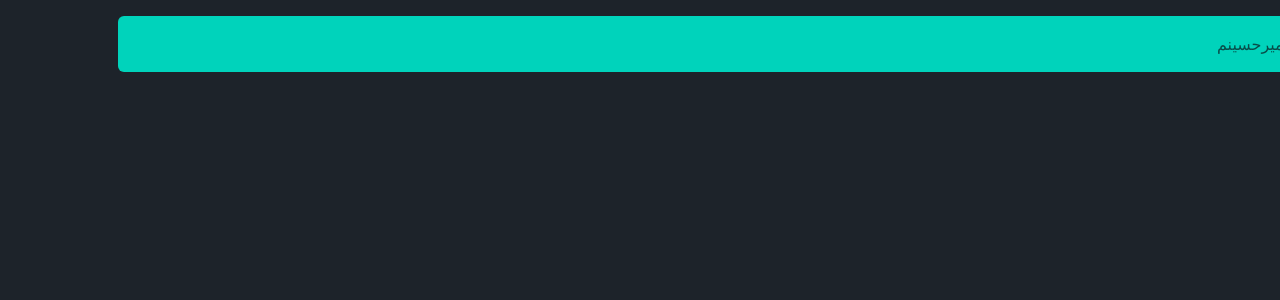
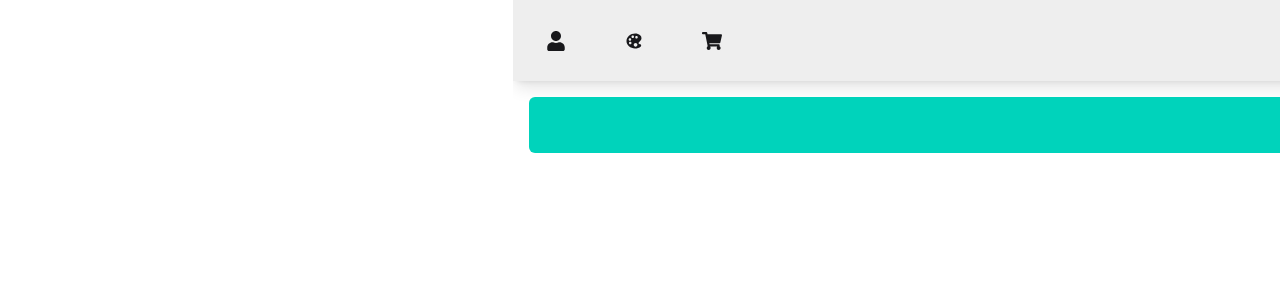
Before and after one commit to amirrajj-dev/sabz-academy, a Next.js app in the folder frontend/: page / in a window 1280 px wide. Shown: the top 300 px of the page. Built offline with nearby package versions, Linux system fonts and the light colour scheme.

Commit message:
added navbar component and applied project logo of the project🎓💚

```diff
--- a/frontend/src/app/layout.tsx
+++ b/frontend/src/app/layout.tsx
@@ -1,12 +1,13 @@
 import type { Metadata } from "next";
 import "./globals.css";
+import Navbar from "@/components/shared/navbar/Navbar";
 
 export const metadata: Metadata = {
   title: "سبزلرن | SabzLearn",
   description: "Generated by create next app",
-  icons : {
-    icon : "/logo/fav.png"
-  }
+  icons: {
+    icon: "/logo/fav.png",
+  },
 };
 
 export default function RootLayout({
@@ -15,8 +16,9 @@ export default function RootLayout({
   children: React.ReactNode;
 }>) {
   return (
-    <html lang="en" data-theme="dark">
+    <html lang="en" data-theme="dark" className="font-dana-regular">
       <body>
+        <Navbar />
         {children}
       </body>
     </html>
```
